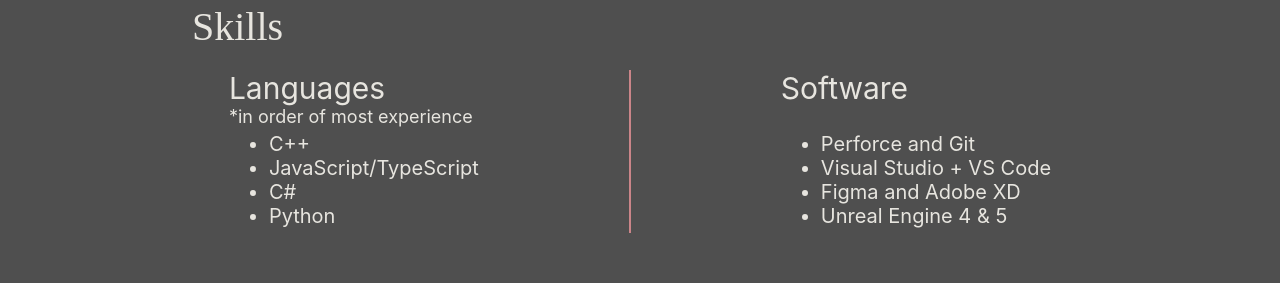
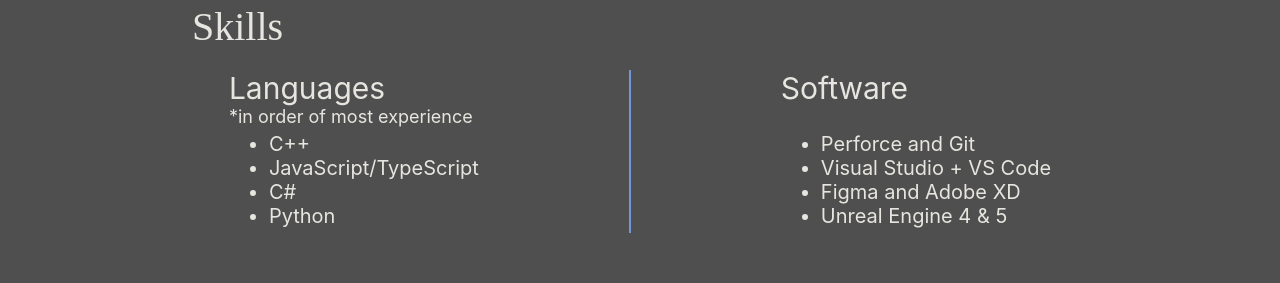
Before and after one commit to susannahcodes/susannah-codes, a React (Create React App) app: page / in a window 1280 px wide. Shown: the part 1975-2258 px from the top of the page. Built offline with nearby package versions, Linux system fonts and the light colour scheme; a web font is replaced by a local one.

Commit message:
Update skills.js

```diff
--- a/src/components/skills.js
+++ b/src/components/skills.js
@@ -24,7 +24,7 @@
 `;
 
 const Divider = styled.div`
-  background-color: ${Colors.pink};
+  background-color: ${Colors.blue};
   width: 2px;
   margin: 0px 150px;
 `;
```
